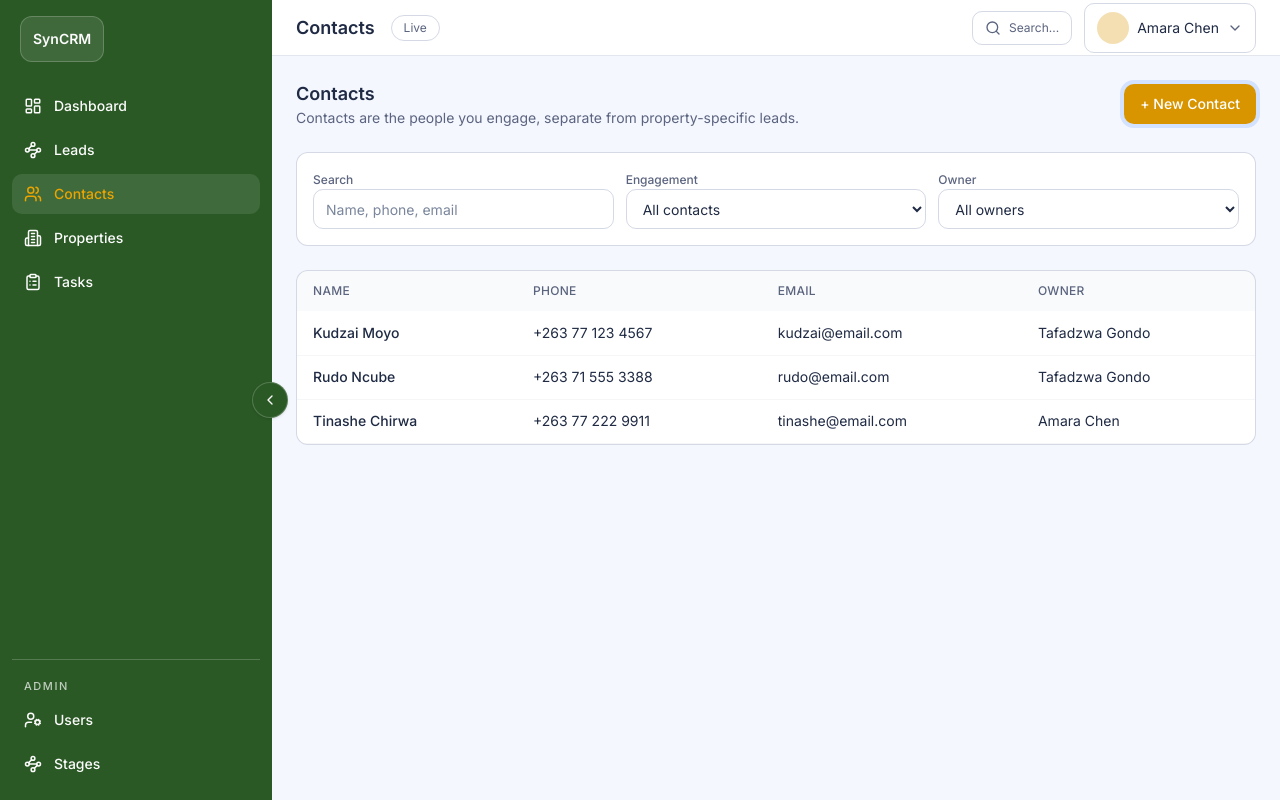
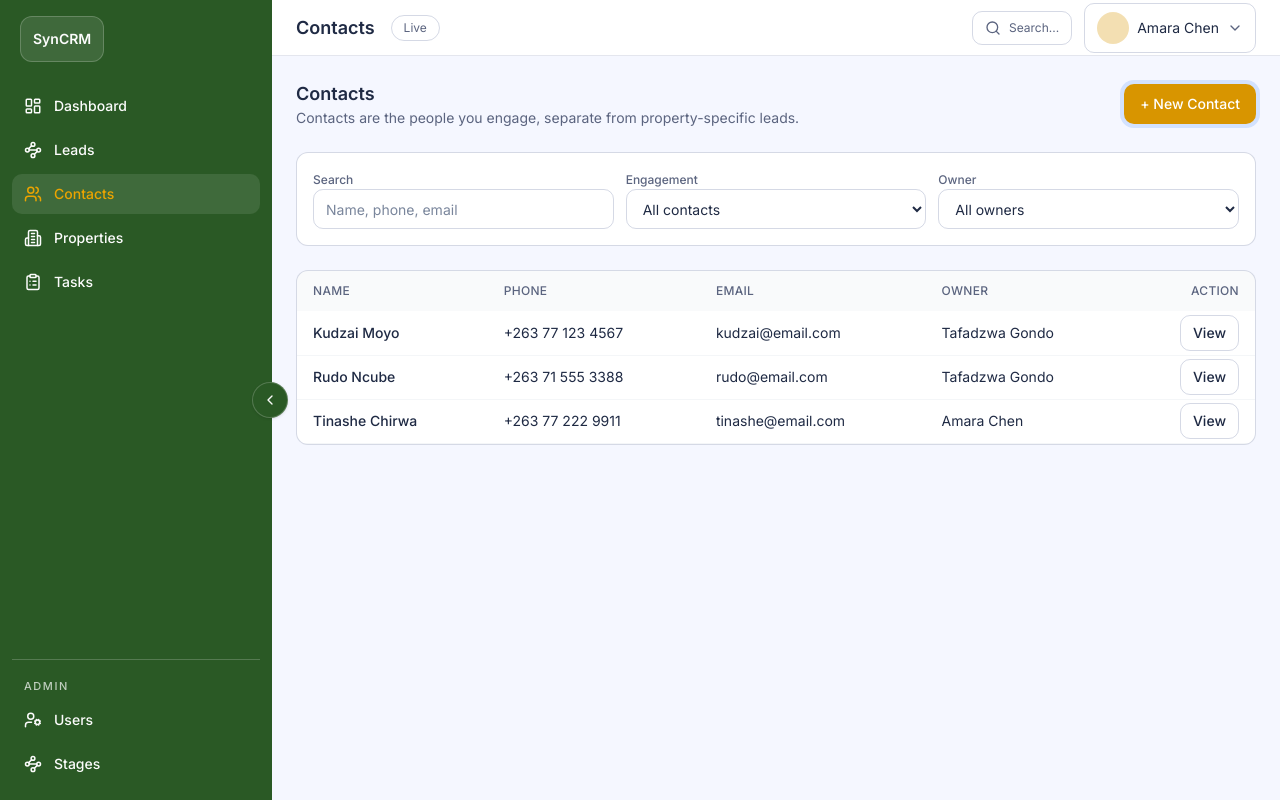
Before and after one commit to LayerSyncAi/syncrm, a Next.js app: page /app/contacts in a window 1280 px wide. Built offline with nearby package versions, Linux system fonts and the light colour scheme.

Commit message:
Add view buttons to contacts and properties tables

```diff
--- a/src/app/app/contacts/page.tsx
+++ b/src/app/app/contacts/page.tsx
@@ -60,6 +60,7 @@ export default function ContactsPage() {
             <TableHead>Phone</TableHead>
             <TableHead>Email</TableHead>
             <TableHead>Owner</TableHead>
+            <TableHead className="text-right">Action</TableHead>
           </tr>
         </thead>
         <tbody>
@@ -71,6 +72,11 @@ export default function ContactsPage() {
               <TableCell>{contact.phone}</TableCell>
               <TableCell>{contact.email}</TableCell>
               <TableCell>{userMap.get(contact.ownerId)?.name ?? "Unassigned"}</TableCell>
+              <TableCell className="text-right">
+                <Button variant="secondary" className="h-9 px-3">
+                  View
+                </Button>
+              </TableCell>
             </TableRow>
           ))}
         </tbody>
--- a/src/app/app/properties/page.tsx
+++ b/src/app/app/properties/page.tsx
@@ -75,6 +75,7 @@ export default function PropertiesPage() {
             <TableHead>Location</TableHead>
             <TableHead className="text-right">Area (m²)</TableHead>
             <TableHead>Status</TableHead>
+            <TableHead className="text-right">Action</TableHead>
           </tr>
         </thead>
         <tbody>
@@ -88,6 +89,11 @@ export default function PropertiesPage() {
               <TableCell>{property.location}</TableCell>
               <TableCell className="text-right">{property.area}</TableCell>
               <TableCell>{property.status}</TableCell>
+              <TableCell className="text-right">
+                <Button variant="secondary" className="h-9 px-3">
+                  View
+                </Button>
+              </TableCell>
             </TableRow>
           ))}
         </tbody>
```
